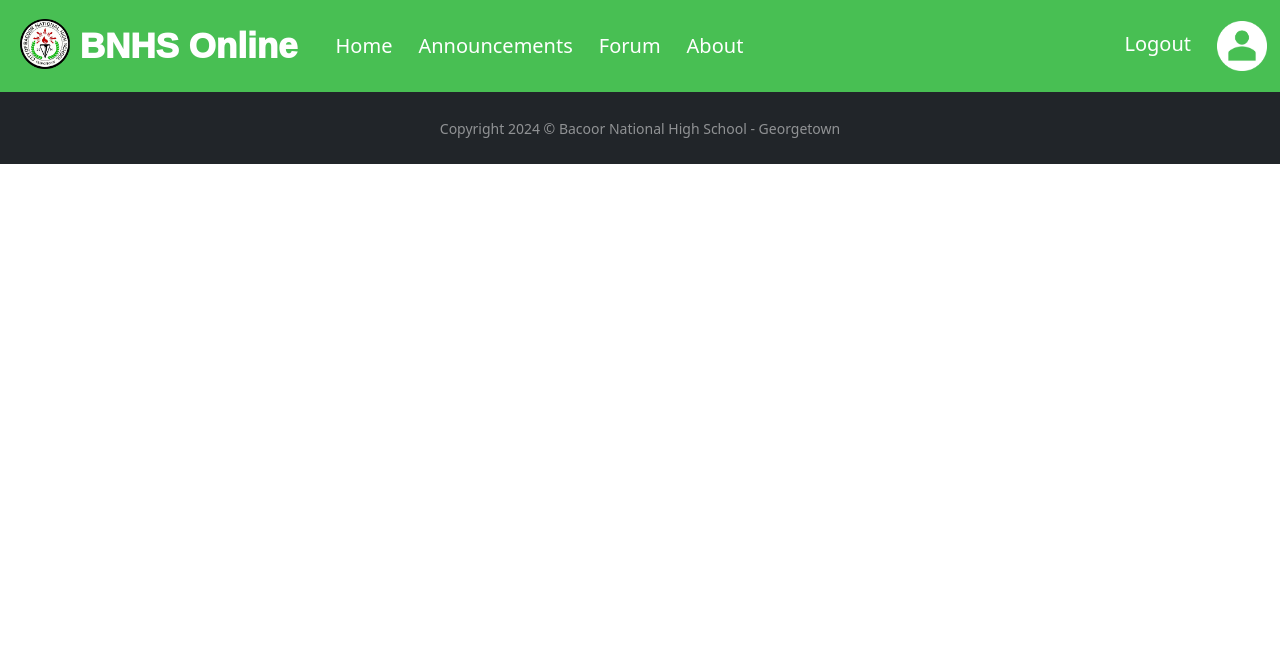
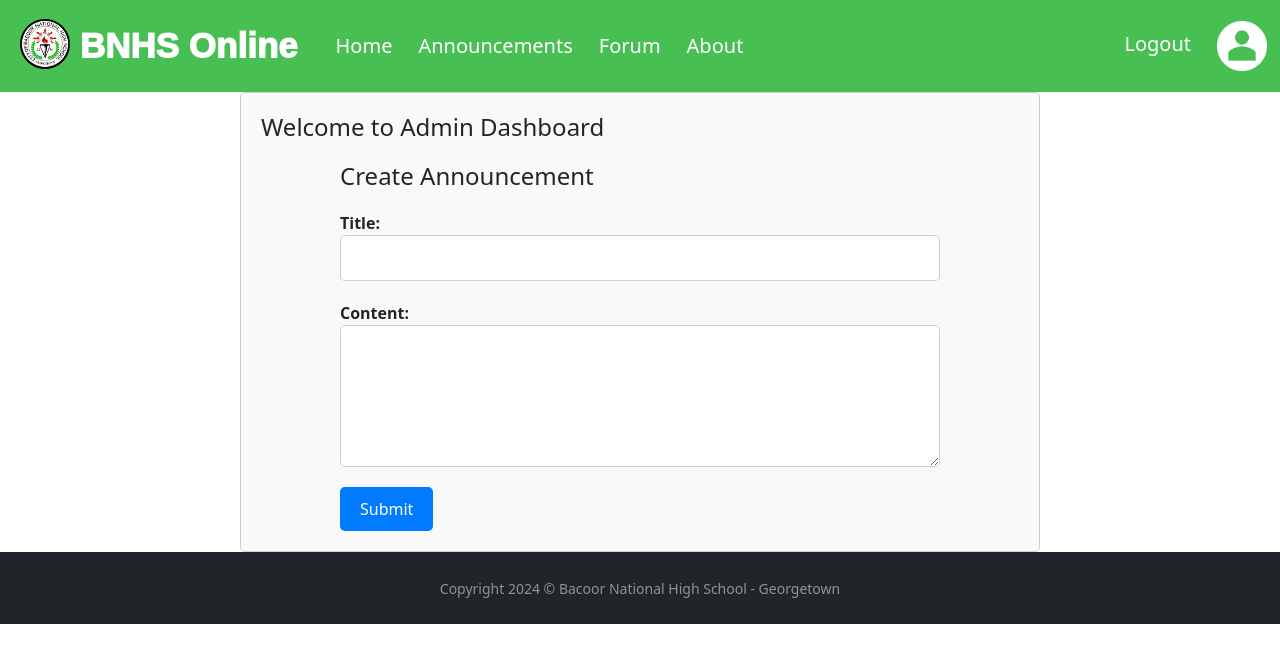
Before and after one commit to JohnCuenca2022/BNHS_Online, a Vue app: page /admindash in a window 1280 px wide. Shown: the top 662 px of the page. Built offline with nearby package versions, Linux system fonts and the light colour scheme.

Commit message:
Admin Dash

```diff
--- a/src/backend/auth.js
+++ b/src/backend/auth.js
@@ -19,7 +19,7 @@ export function createNewUser(email, password, firstname, lastname, studentNumbe
         // Signed up
         const user = userCredential.user;
         createNewUserData(user.uid, email, firstname, lastname, studentNumber)
-        window.location.href = '/';
+        //window.location.href = '/';
     })
     .catch((error) => {
         const errorCode = error.code;
--- a/src/backend/database.js
+++ b/src/backend/database.js
@@ -102,12 +102,15 @@ export async function addComment(docID, comment, userID) {
 
 export async function createNewUserData(userID, email, firstname, lastname, studentNumber) {
     try {
-        const docRef = setDoc(doc(db, "users", userID), {
+        const docRef = addDoc(doc(db, "users", userID), {
             email: email,
             firstname: firstname,
             lastname: lastname,
             studentNumber: studentNumber,
             dateJoined: Timestamp.now(),
+        }).then(() => {
+            window.location.href = '/';
+            console.log("user created")
         });
         console.log("Document written with ID: ", docRef.id);
     } catch (e) {
--- /dev/null
+++ b/src/components/AnnouncementForm.vue
@@ -0,0 +1,83 @@
+<template>
+    <div class="announcement-form">
+      <h2>Create Announcement</h2>
+      <form @submit.prevent="submitAnnouncement">
+        <div class="form-group">
+          <label for="title">Title:</label>
+          <input type="text" id="title" v-model="title" class="form-control" required>
+        </div>
+        <div class="form-group">
+          <label for="content">Content:</label>
+          <textarea id="content" v-model="content" class="form-control" rows="5" required></textarea>
+        </div>
+        <button type="submit" class="btn btn-primary">Submit</button>
+      </form>
+    </div>
+  </template>
+
+  <script>
+  export default {
+    data() {
+      return {
+        title: '',
+        content: ''
+      };
+    },
+    methods: {
+      submitAnnouncement() {
+        this.$emit('new-announcement', {
+          title: this.title,
+          content: this.content
+        });
+        this.title = '';
+        this.content = '';
+      }
+    }
+  };
+  </script>
+
+  <style scoped>
+  .announcement-form {
+    max-width: 600px;
+    margin: 0 auto;
+  }
+
+  .announcement-form h2 {
+    font-size: 24px;
+    margin-bottom: 20px;
+  }
+
+  .form-group {
+    margin-bottom: 20px;
+  }
+
+  .form-group label {
+    font-weight: bold;
+  }
+
+  .form-control {
+    width: 100%;
+    padding: 10px;
+    font-size: 16px;
+    border: 1px solid #ccc;
+    border-radius: 5px;
+  }
+
+  textarea.form-control {
+    resize: vertical;
+  }
+
+  .btn-primary {
+    padding: 10px 20px;
+    font-size: 16px;
+    background-color: #007bff;
+    border: none;
+    border-radius: 5px;
+    color: #fff;
+    cursor: pointer;
+  }
+
+  .btn-primary:hover {
+    background-color: #0056b3;
+  }
+  </style>
--- a/src/router/index.js
+++ b/src/router/index.js
@@ -43,6 +43,11 @@ const router = createRouter({
       path: '/passwordreset',
       name: 'passwordreset',
       component: () => import('../views/ForgotPassword.vue')
+    },
+    {
+      path: '/admindash',
+      name: 'admindash',
+      component: () => import('../views/admin/AdminDash.vue')
     }
   ]
 })
--- a/src/views/Register.vue
+++ b/src/views/Register.vue
@@ -3,7 +3,7 @@ import { ref } from 'vue';
 import { createNewUser, redirectUserToHome } from '../backend/auth.js'
 import { useToast } from "vue-toastification";
 
-redirectUserToHome()
+//redirectUserToHome()
 
 export default {
     setup() {
--- a/src/views/admin/AdminDash.vue
+++ b/src/views/admin/AdminDash.vue
@@ -1,43 +1,57 @@
 <template>
-    <div>
-      <h2>Create Announcement</h2>
-      <form @submit.prevent="submitAnnouncement">
-        <div class="form-group">
-          <label for="title">Title:</label>
-          <input type="text" id="title" v-model="title" required>
-        </div>
-        <div class="form-group">
-          <label for="content">Content:</label>
-          <textarea id="content" v-model="content" required></textarea>
-        </div>
-        <button type="submit">Submit</button>
-      </form>
+  <div class="admin-dashboard">
+    <h1>Welcome to Admin Dashboard</h1>
+    <AnnouncementForm @new-announcement="handleNewAnnouncement" />
   </div>
 </template>
 
 <script>
+import AnnouncementForm from '@/components/AnnouncementForm.vue';
+
 export default {
-    data() {
-      return {
-        title: '',
-        content: ''
-      };
+  components: {
+    AnnouncementForm
   },
   methods: {
-      submitAnnouncement() {
-        this.$emit('new-announcement', {
-          title: this.title,
-          content: this.content
-        });
-        this.title = '';
-        this.content = '';
+    handleNewAnnouncement(newAnnouncement) {
+      // Handle new announcement data here
+      console.log(newAnnouncement);
     }
   }
 };
 </script>
 
 <style scoped>
+.admin-dashboard {
+  max-width: 800px;
+  margin: 0 auto;
+  padding: 20px;
+  border: 1px solid #ccc;
+  border-radius: 5px;
+  background-color: #f9f9f9;
+}
+
+.admin-dashboard h1 {
+  font-size: 24px;
+  margin-bottom: 20px;
+}
+
 .form-group {
-    margin-bottom: 1rem;
+  margin-bottom: 20px;
 }
+
+.form-group label {
+  font-weight: bold;
+}
+
+.form-group input[type="text"],
+.form-group textarea {
+  width: 100%;
+  padding: 10px;
+  font-size: 16px;
+  border: 1px solid #ccc;
+  border-radius: 5px;
+}
+
+/* Add scoped styles for AdminDash.vue if needed */
 </style>
```
Lines whose indentation alone changed are shown as unchanged.
